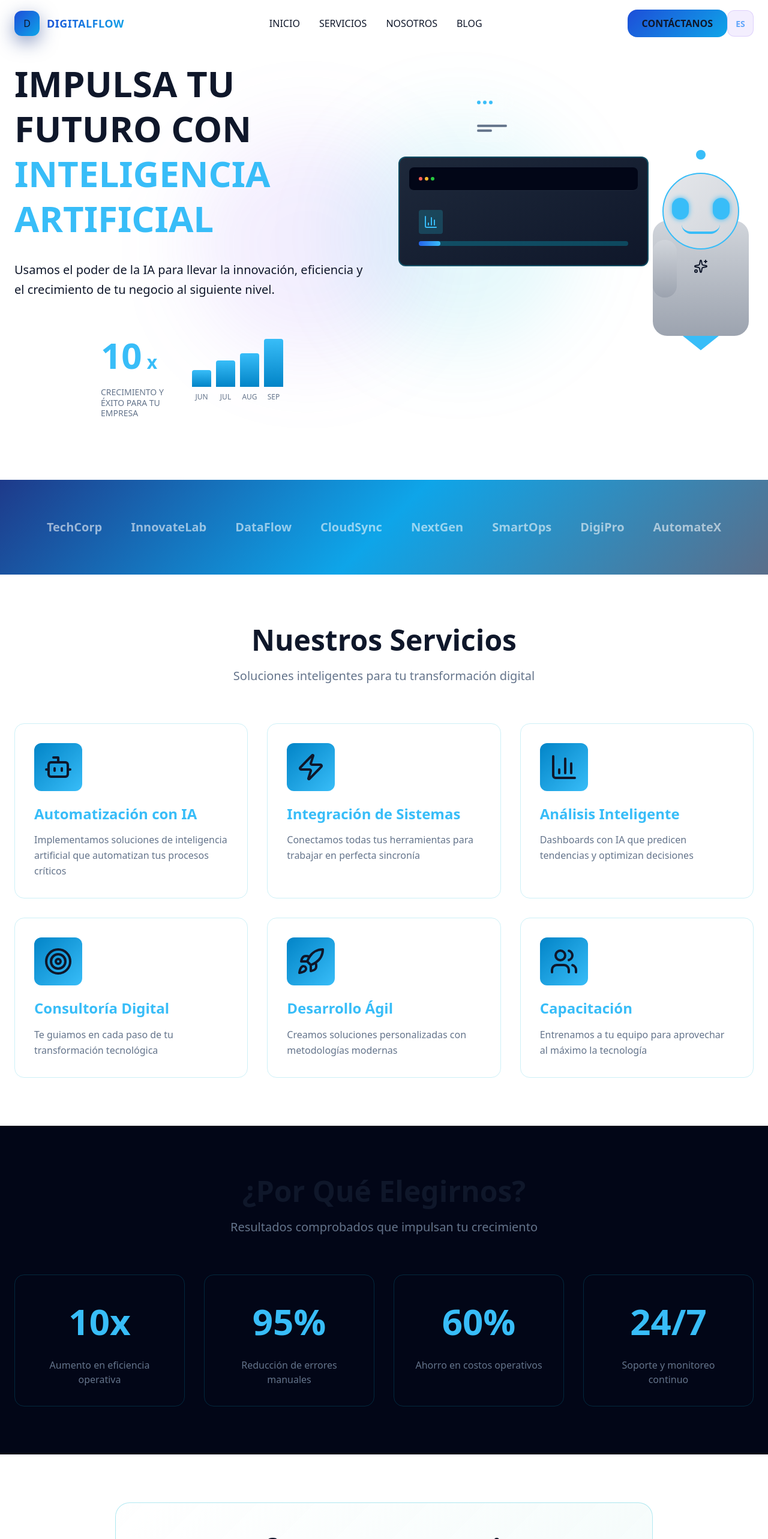
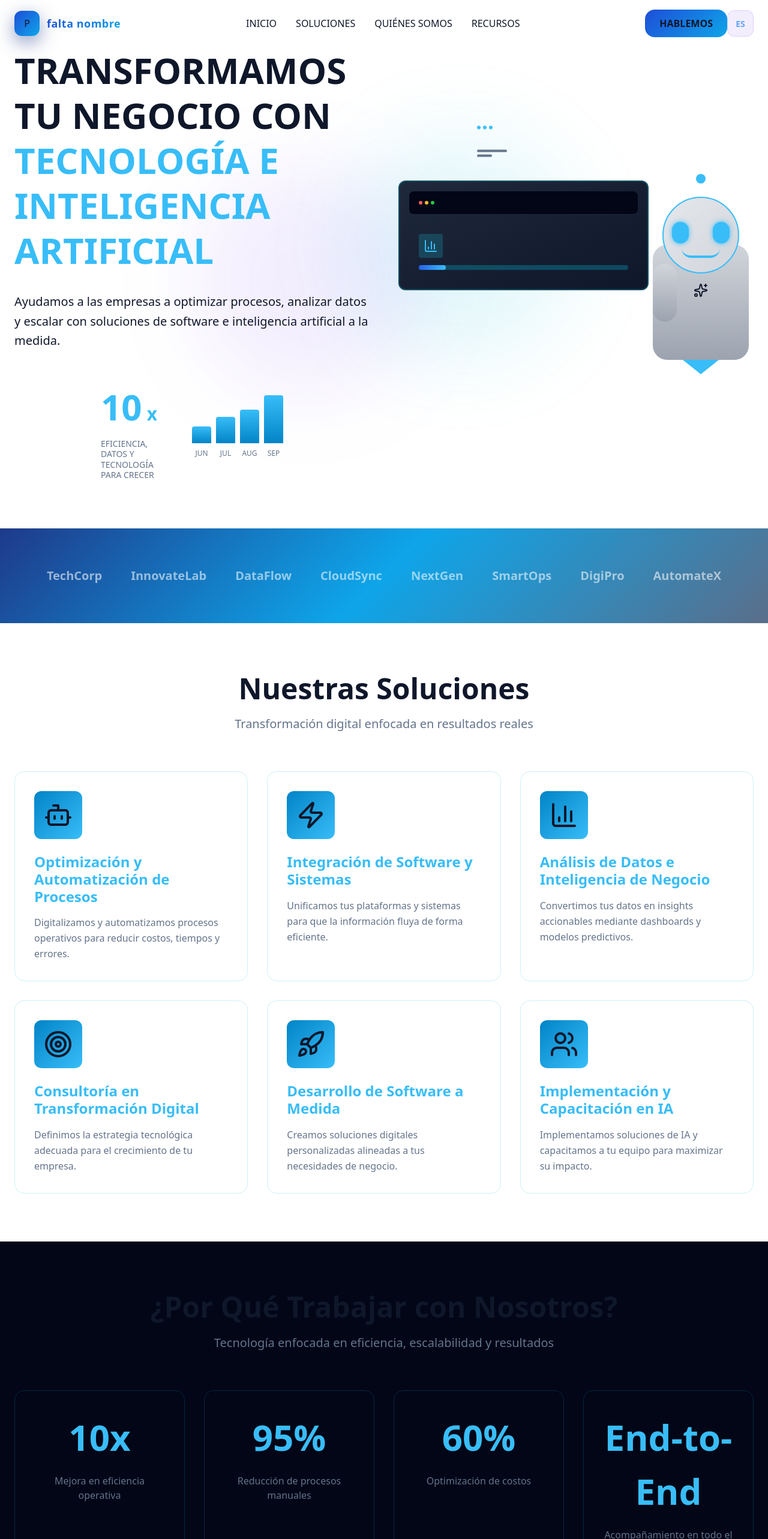
Before and after one commit to jeanpaulrestedur1234/my-landing-page, a React (Vite) app: page / in a window 1280 px wide. Shown: the top 2566 px of the page at 60% size. Built offline with nearby package versions, Linux system fonts and the light colour scheme.

Commit message:
configure teme  in landing page

```diff
--- a/src/components/Header/Header.css
+++ b/src/components/Header/Header.css
@@ -7,7 +7,7 @@
     left: 0;
     right: 0;
     z-index: var(--z-fixed);
-    background: transparent;
+    background: var(--color-background);
     transition: all var(--transition-base) var(--ease-out);
 }
 
--- a/src/components/Header/Header.tsx
+++ b/src/components/Header/Header.tsx
@@ -14,9 +14,9 @@ export const Header = () => {
         {/* Logo */}
         <div className="logo-container">
           <div className="logo-icon">
-            <span>D</span>
+            <span>{t('header.logo')}</span>
           </div>
-          <span className="logo-text">DIGITALFLOW</span>
+          <span className="logo-text">{t('header.name')}</span>
         </div>
 
         {/* Navigation Desktop */}
--- a/src/locales/en.yaml
+++ b/src/locales/en.yaml
@@ -1,60 +1,68 @@
 header:
   nav:
     home: "HOME"
-    services: "SERVICES"
+    services: "SOLUTIONS"
     about: "ABOUT US"
-    blog: "BLOG"
-  cta: "CONTACT US"
+    blog: "RESOURCES"
+  cta: "LET'S TALK"
+  name: "falta nombre"
+  logo: "P"
+
 hero:
   title:
-    main: "BOOST YOUR FUTURE WITH"
-    highlight: "ARTIFICIAL INTELLIGENCE"
-  description: "We use the power of AI to take your business innovation, efficiency, and growth to the next level."
+    main: "WE TRANSFORM YOUR BUSINESS WITH"
+    highlight: "TECHNOLOGY & ARTIFICIAL INTELLIGENCE"
+  description: "We help companies optimize processes, leverage data, and scale through tailored software solutions and artificial intelligence."
   stats:
-    growth: "Growth and success for your company"
+    growth: "Efficiency, data, and technology to drive growth"
+
 illustration:
-  cta: "START NOW!"
+  cta: "GET STARTED"
+
 services:
-  title: "Our Services"
-  subtitle: "Smart solutions for your digital transformation"
+  title: "Our Solutions"
+  subtitle: "Digital transformation focused on real business results"
   items:
     automation:
-      title: "AI Automation"
-      desc: "We implement AI solutions to automate your critical processes"
+      title: "Process Optimization & Automation"
+      desc: "We digitize and automate operational processes to reduce costs, time, and manual errors."
     integration:
-      title: "System Integration"
-      desc: "We connect all your tools to work in perfect harmony"
+      title: "Software & Systems Integration"
+      desc: "We connect your platforms and systems to ensure seamless data flow across your organization."
     analytics:
-      title: "Smart Analytics"
-      desc: "AI-powered dashboards that predict trends and optimize decisions"
+      title: "Data Analytics & Business Intelligence"
+      desc: "We turn your data into actionable insights through dashboards and predictive analytics."
     consulting:
-      title: "Digital Consulting"
-      desc: "We guide you through every step of your technological transformation"
+      title: "Digital Transformation Consulting"
+      desc: "We define the right technology strategy aligned with your business goals."
     development:
-      title: "Agile Development"
-      desc: "We create custom solutions using modern methodologies"
+      title: "Custom Software Development"
+      desc: "We build scalable, tailor-made digital solutions designed around your business needs."
     training:
-      title: "Training"
-      desc: "We train your team to make the most of technology"
+      title: "AI Implementation & Training"
+      desc: "We implement AI solutions and train your team to maximize their impact."
+
 whyChooseUs:
   title: "Why Choose Us?"
-  subtitle: "Proven results that drive your growth"
+  subtitle: "Technology designed for efficiency, scalability, and results"
   stats:
     efficiency:
       number: "10x"
-      text: "Operational efficiency increase"
+      text: "Increase in operational efficiency"
     errors:
       number: "95%"
-      text: "Reduction in manual errors"
+      text: "Reduction in manual processes"
     costs:
       number: "60%"
-      text: "Operational cost savings"
+      text: "Cost optimization"
     support:
-      number: "24/7"
-      text: "Continuous support and monitoring"
+      number: "End-to-End"
+      text: "Full-cycle support and delivery"
+
 ctaSection:
-  title: "Transform Your Business Today"
-  description: "Schedule a free consultation and discover how AI can revolutionize your company"
-  button: "SCHEDULE YOUR FREE CONSULTATION"
+  title: "Take Your Business to the Next Level"
+  description: "Schedule a strategy session and discover how digital transformation and AI can elevate your organization."
+  button: "BOOK A CONSULTATION"
+
 footer:
-  copyright: "© 2024 DigitalFlow. Powering the future with Artificial Intelligence."
+  copyright: "© 2024 DigitalFlow. Digital transformation powered by data and artificial intelligence."
--- a/src/locales/es.yaml
+++ b/src/locales/es.yaml
@@ -1,60 +1,68 @@
 header:
   nav:
     home: "INICIO"
-    services: "SERVICIOS"
-    about: "NOSOTROS"
-    blog: "BLOG"
-  cta: "CONTÁCTANOS"
+    services: "SOLUCIONES"
+    about: "QUIÉNES SOMOS"
+    blog: "RECURSOS"
+  cta: "HABLEMOS"
+  name: "falta nombre"
+  logo: "P"
+
 hero:
   title:
-    main: "IMPULSA TU FUTURO CON"
-    highlight: "INTELIGENCIA ARTIFICIAL"
-  description: "Usamos el poder de la IA para llevar la innovación, eficiencia y el crecimiento de tu negocio al siguiente nivel."
+    main: "TRANSFORMAMOS TU NEGOCIO CON"
+    highlight: "TECNOLOGÍA E INTELIGENCIA ARTIFICIAL"
+  description: "Ayudamos a las empresas a optimizar procesos, analizar datos y escalar con soluciones de software e inteligencia artificial a la medida."
   stats:
-    growth: "Crecimiento y éxito para tu empresa"
+    growth: "Eficiencia, datos y tecnología para crecer"
+
 illustration:
-  cta: "¡EMPIEZA YA!"
+  cta: "COMIENZA AHORA"
+
 services:
-  title: "Nuestros Servicios"
-  subtitle: "Soluciones inteligentes para tu transformación digital"
+  title: "Nuestras Soluciones"
+  subtitle: "Transformación digital enfocada en resultados reales"
   items:
     automation:
-      title: "Automatización con IA"
-      desc: "Implementamos soluciones de inteligencia artificial que automatizan tus procesos críticos"
+      title: "Optimización y Automatización de Procesos"
+      desc: "Digitalizamos y automatizamos procesos operativos para reducir costos, tiempos y errores."
     integration:
-      title: "Integración de Sistemas"
-      desc: "Conectamos todas tus herramientas para trabajar en perfecta sincronía"
+      title: "Integración de Software y Sistemas"
+      desc: "Unificamos tus plataformas y sistemas para que la información fluya de forma eficiente."
     analytics:
-      title: "Análisis Inteligente"
-      desc: "Dashboards con IA que predicen tendencias y optimizan decisiones"
+      title: "Análisis de Datos e Inteligencia de Negocio"
+      desc: "Convertimos tus datos en insights accionables mediante dashboards y modelos predictivos."
     consulting:
-      title: "Consultoría Digital"
-      desc: "Te guiamos en cada paso de tu transformación tecnológica"
+      title: "Consultoría en Transformación Digital"
+      desc: "Definimos la estrategia tecnológica adecuada para el crecimiento de tu empresa."
     development:
-      title: "Desarrollo Ágil"
-      desc: "Creamos soluciones personalizadas con metodologías modernas"
+      title: "Desarrollo de Software a Medida"
+      desc: "Creamos soluciones digitales personalizadas alineadas a tus necesidades de negocio."
     training:
-      title: "Capacitación"
-      desc: "Entrenamos a tu equipo para aprovechar al máximo la tecnología"
+      title: "Implementación y Capacitación en IA"
+      desc: "Implementamos soluciones de IA y capacitamos a tu equipo para maximizar su impacto."
+
 whyChooseUs:
-  title: "¿Por Qué Elegirnos?"
-  subtitle: "Resultados comprobados que impulsan tu crecimiento"
+  title: "¿Por Qué Trabajar con Nosotros?"
+  subtitle: "Tecnología enfocada en eficiencia, escalabilidad y resultados"
   stats:
     efficiency:
       number: "10x"
-      text: "Aumento en eficiencia operativa"
+      text: "Mejora en eficiencia operativa"
     errors:
       number: "95%"
-      text: "Reducción de errores manuales"
+      text: "Reducción de procesos manuales"
     costs:
       number: "60%"
-      text: "Ahorro en costos operativos"
+      text: "Optimización de costos"
     support:
-      number: "24/7"
-      text: "Soporte y monitoreo continuo"
+      number: "End-to-End"
+      text: "Acompañamiento en todo el proceso"
+
 ctaSection:
-  title: "Transforma Tu Negocio Hoy"
-  description: "Agenda una consultoría gratuita y descubre cómo la IA puede revolucionar tu empresa"
-  button: "AGENDA TU CONSULTORÍA GRATIS"
+  title: "Lleva Tu Empresa al Siguiente Nivel"
+  description: "Agenda una sesión estratégica y descubre cómo la transformación digital y la IA pueden potenciar tu negocio."
+  button: "AGENDA UNA CONSULTORÍA"
+
 footer:
-  copyright: "© 2024 DigitalFlow. Impulsando el futuro con Inteligencia Artificial."
+  copyright: "© 2024 DigitalFlow. Transformación digital, datos e inteligencia artificial."
--- a/src/styles/global.css
+++ b/src/styles/global.css
@@ -8,8 +8,8 @@
 
 body {
     font-family: var(--font-sans);
-    background-color: var(--font-sans);
-    color: var(--color-white);
+    background-color: var(--color-background);
+    color: var(--color-text-primary);
     line-height: 1.5;
     -webkit-font-smoothing: antialiased;
 }
```
